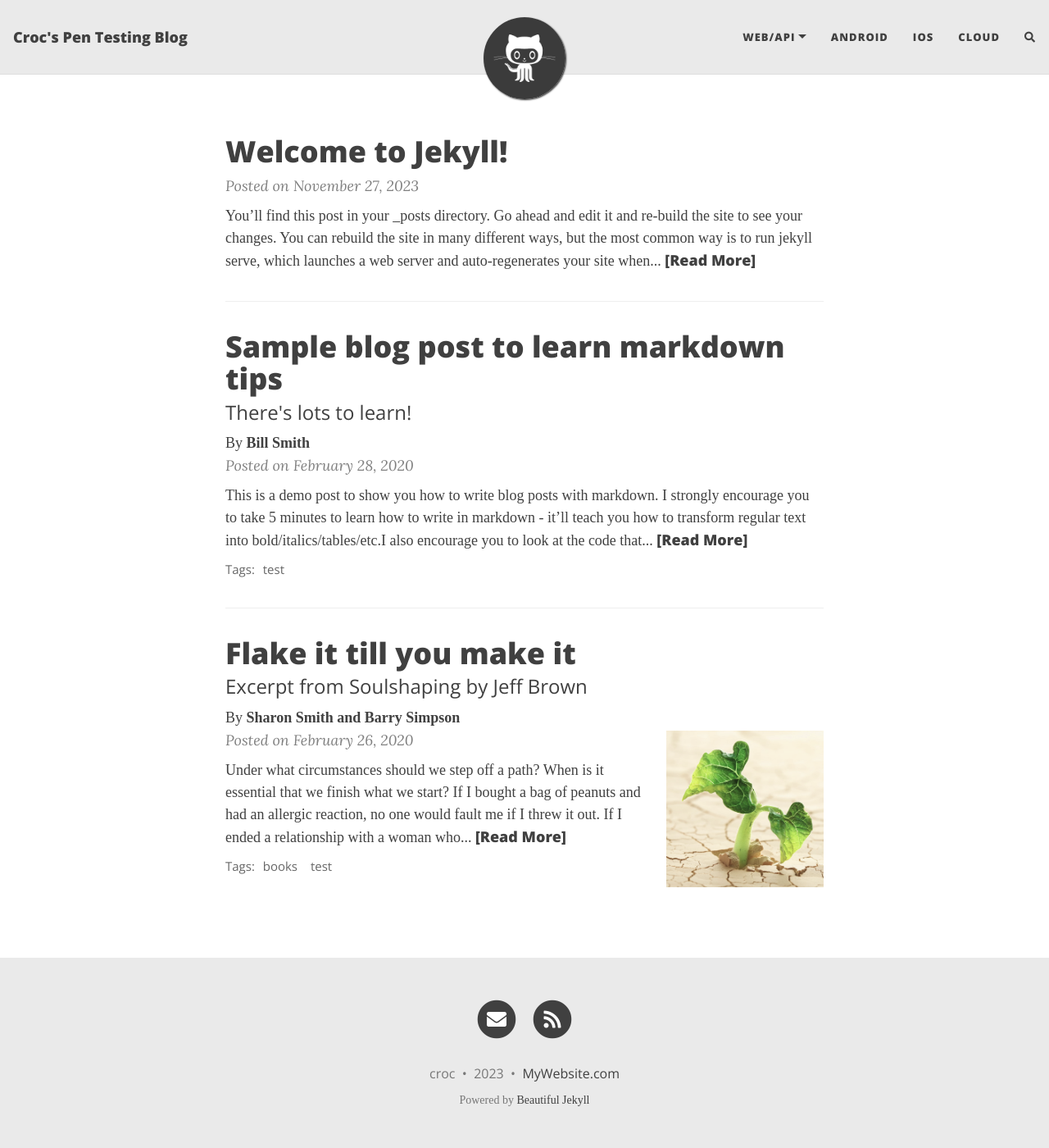
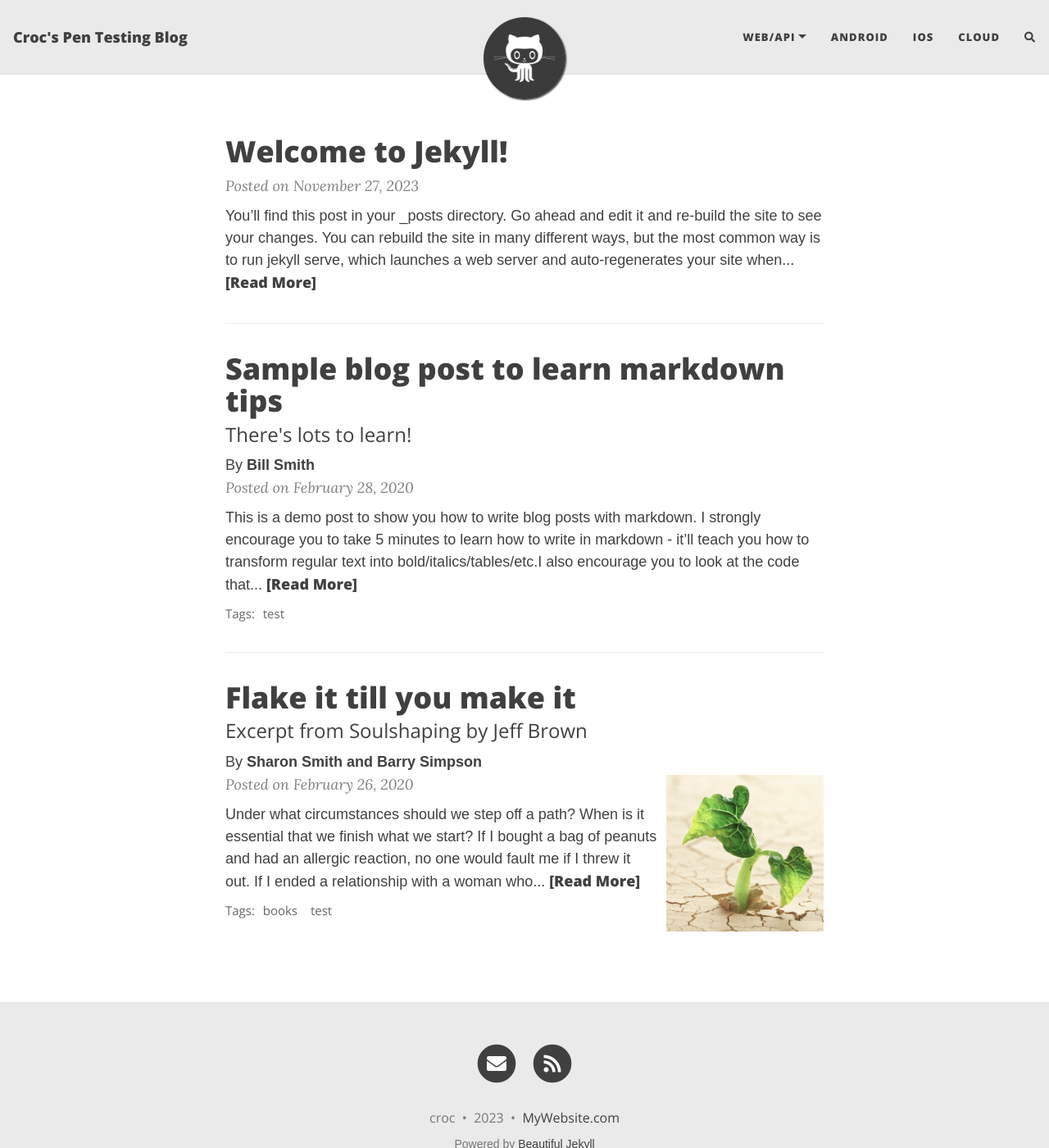
Before and after one commit to croc-s/croc-s.github.io, a Jekyll site: the page built from index.markdown, in a window 1280 px wide and 1400 px high. Shown: the whole window at 82% size. Built offline with Jekyll 4.4.1, drawn with Linux system fonts in a browser that asks for light colours; nearby versions of some CDN libraries; the list of posts is cut into pages by our own code; comment, search, counter and statistics services are not loaded.

Commit message:
Update beautifuljekyll.css

```diff
--- a/assets/css/beautifuljekyll.css
+++ b/assets/css/beautifuljekyll.css
@@ -12,8 +12,8 @@ html {
 
 body {
 /*  font-family: 'Lora', 'Times New Roman', serif;*/
-  font-family: 'Hahmlet', serif;
-  src: url('https://fonts.googleapis.com/css2?family=Hahmlet:wght@200&display=swap');
+  font-family: 'Noto Sans KR', sans-serif;
+  src: url('https://fonts.googleapis.com/css2?family=Noto+Sans+KR:wght@100&display=swap');
   font-size: 1.125rem;
   color: {{ site.text-col | default: "#404040" }};
   position: relative;
```
